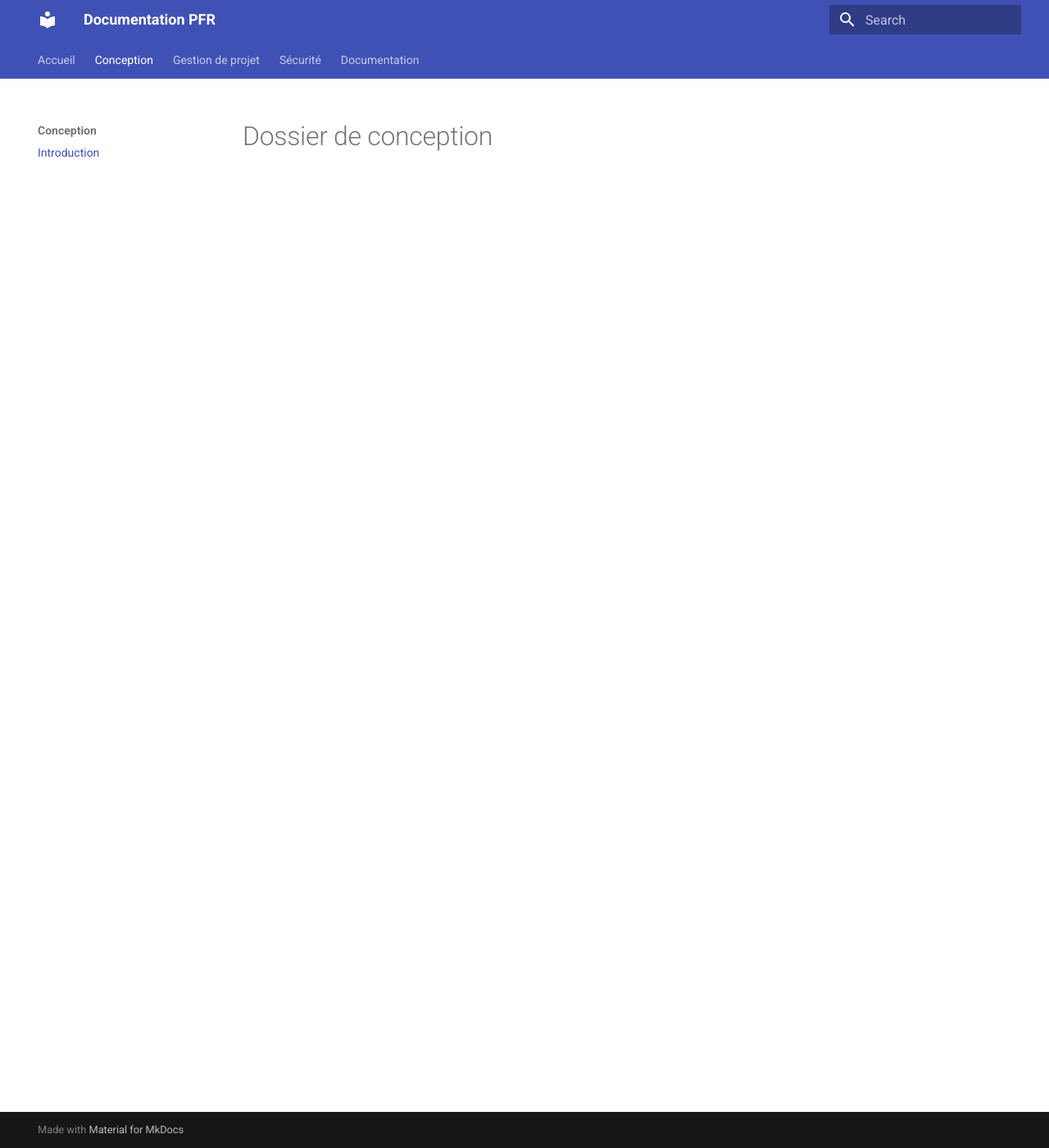
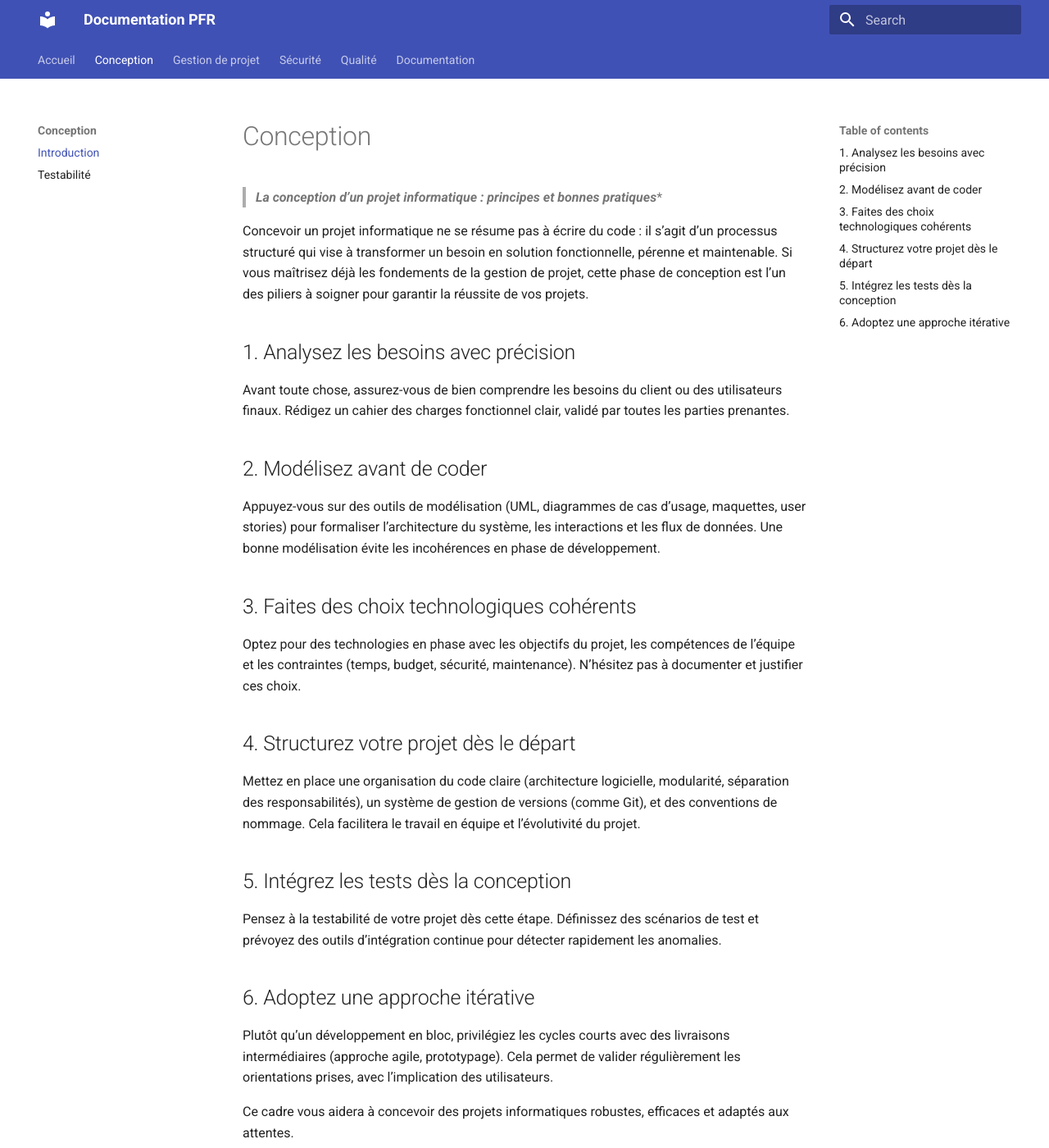
Before and after one commit to agnesNeedemand/projet-fil-rouge, an MkDocs documentation site: the page built from docs/conception/index.md, in a window 1280 px wide and 1400 px high. Shown: the whole window at 82% size. Built offline with MkDocs 1.6.1 and Material for MkDocs 9.7.7, drawn with Linux system fonts in a browser that asks for light colours.

Commit message:
add qualite

```diff
--- a/docs/conception/index.md
+++ b/docs/conception/index.md
@@ -1 +1,31 @@
-# Dossier de conception
+# Conception
+
+> ***La conception d’un projet informatique : principes et bonnes pratiques****
+
+Concevoir un projet informatique ne se résume pas à écrire du code : il s’agit d’un processus structuré qui vise à transformer un besoin en solution fonctionnelle, pérenne et maintenable. Si vous maîtrisez déjà les fondements de la gestion de projet, cette phase de conception est l’un des piliers à soigner pour garantir la réussite de vos projets.
+
+## 1. Analysez les besoins avec précision
+
+Avant toute chose, assurez-vous de bien comprendre les besoins du client ou des utilisateurs finaux. Rédigez un cahier des charges fonctionnel clair, validé par toutes les parties prenantes.
+
+## 2. Modélisez avant de coder
+
+Appuyez-vous sur des outils de modélisation (UML, diagrammes de cas d’usage, maquettes, user stories) pour formaliser l’architecture du système, les interactions et les flux de données. Une bonne modélisation évite les incohérences en phase de développement.
+
+## 3. Faites des choix technologiques cohérents
+
+Optez pour des technologies en phase avec les objectifs du projet, les compétences de l’équipe et les contraintes (temps, budget, sécurité, maintenance). N’hésitez pas à documenter et justifier ces choix.
+
+## 4. Structurez votre projet dès le départ
+
+Mettez en place une organisation du code claire (architecture logicielle, modularité, séparation des responsabilités), un système de gestion de versions (comme Git), et des conventions de nommage. Cela facilitera le travail en équipe et l’évolutivité du projet.
+
+## 5. Intégrez les tests dès la conception
+
+Pensez à la testabilité de votre projet dès cette étape. Définissez des scénarios de test et prévoyez des outils d’intégration continue pour détecter rapidement les anomalies.
+
+## 6. Adoptez une approche itérative
+
+Plutôt qu’un développement en bloc, privilégiez les cycles courts avec des livraisons intermédiaires (approche agile, prototypage). Cela permet de valider régulièrement les orientations prises, avec l’implication des utilisateurs.
+
+Ce cadre vous aidera à concevoir des projets informatiques robustes, efficaces et adaptés aux attentes.
--- /dev/null
+++ b/docs/gestion/sprint.md
@@ -0,0 +1,68 @@
+# Qu’est-ce qu’un sprint ?
+
+Un sprint est une itération de travail courte, limitée dans le temps, généralement de 1 à 4 semaines, au cours de laquelle une équipe développe un ensemble de fonctionnalités ou produit un incrément de produit fonctionnel.
+
+## 🧩 Fonctionnement d’un sprint – Étape par étape
+
+1. Sprint Planning (Planification du sprint)
+
+Avant le début du sprint :
+
+L’équipe sélectionne des éléments du Product Backlog (liste des tâches/fonctionnalités à réaliser).
+
+Elle les transforme en Sprint Backlog (liste des tâches à accomplir durant le sprint).
+
+Les objectifs du sprint sont fixés (ex : « permettre à l’utilisateur de créer un compte »).
+
+2. Sprint en cours (Développement)
+
+Pendant le sprint :
+
+L’équipe travaille quotidiennement sur les tâches prévues.
+
+Il n’y a pas de changement de périmètre : ce qui a été prévu dans le sprint reste fixe.
+
+Chaque jour a lieu un Daily Scrum (stand-up meeting) de 15 minutes où l’équipe répond à 3 questions :
+
+- Qu’ai-je fait hier ?
+- Que vais-je faire aujourd’hui ?
+- Ai-je rencontré des obstacles ?
+
+3. Sprint Review (Revue du sprint)
+
+À la fin du sprint :
+- L’équipe présente le travail accompli (démo).
+- Les parties prenantes (clients, PO, etc.) donnent leur avis.
+- Le produit est potentiellement livrable (increment).
+
+4. Sprint Retrospective (Rétrospective)
+
+Après la revue :
+
+L’équipe discute de ce qui a bien ou mal fonctionné.
+
+Des améliorations sont identifiées pour les prochains sprints.
+
+## 🎯 Objectifs d’un sprint
+
+Livrer un produit fonctionnel rapidement.
+
+Obtenir des retours rapides pour s’adapter au changement.
+
+Favoriser l’amélioration continue.
+
+Assurer une transparence et une collaboration étroite dans l’équipe.
+
+## 🔧 Exemple concret :
+
+Projet : Création d’un site e-commerce
+
+> Sprint 1 (2 semaines) : Authentification utilisateur
+
+> Sprint 2 : Catalogue produits
+
+> Sprint 3 : Panier d’achat
+
+> Sprint 4 : Paiement sécurisé
+
+Chaque sprint livre une brique utilisable du produit final.
--- /dev/null
+++ b/docs/qualite/index.md
@@ -0,0 +1,54 @@
+# Critères de qualité
+
+***Qu’est-ce qu’un projet informatique de qualité ?***
+
+La qualité d’un projet informatique ne se limite pas à son bon fonctionnement. Elle englobe un ensemble de critères techniques, méthodologiques et humains qui garantissent la fiabilité, la maintenabilité et la satisfaction du client.
+
+## 1. La qualité du code
+
+La première pierre d’un projet informatique de qualité repose sur un code source propre, lisible et maintenable. Un code de qualité respecte plusieurs principes fondamentaux :
+
+* **Lisibilité** : Le code doit être compréhensible non seulement pour son auteur, mais aussi pour toute personne amenée à le relire ou le maintenir.
+* **Modularité** : Il doit être structuré en modules ou fonctions clairs, réutilisables et testables.
+* **Simplicité** : Un code simple est souvent plus robuste. Évitez la complexité inutile.
+* **Documentation** : Des commentaires clairs et une documentation à jour facilitent la compréhension et la maintenance du projet.
+
+Un code bien écrit réduit considérablement les risques d’erreurs et permet une évolution plus aisée de l’application.
+
+## 2. Les tests logiciels
+
+Les tests sont un pilier incontournable de la qualité. Ils permettent de détecter les bugs avant que le produit n’atteigne l’utilisateur final. Il existe plusieurs types de tests, chacun ayant un rôle spécifique :
+
+* **Tests unitaires** : Vérifient le bon fonctionnement de chaque composant isolément.
+* **Tests d’intégration** : Valident la communication entre les différents modules.
+* **Tests fonctionnels** : S’assurent que le système répond aux exigences métiers.
+* **Tests de performance et de charge** : Mesurent la robustesse de l’application dans des conditions réelles.
+
+La mise en place d’une stratégie de tests automatisés est un gage de sérieux et de professionnalisme. Elle garantit une régression minimale à chaque mise à jour.
+
+## 3. Le respect des normes et des bonnes pratiques
+
+Respecter les standards de développement et les normes de sécurité permet d’assurer une cohérence et une fiabilité accrues du projet :
+
+* **Normes de codage** : Chaque langage possède ses conventions (comme PEP8 pour Python ou PSR pour PHP). Les suivre améliore la collaboration entre les développeurs.
+* **Sécurité** : Intégrer dès le départ les bonnes pratiques de cybersécurité protège les données des utilisateurs et la réputation du produit.
+* **Méthodologies de gestion** : L’adoption de méthodologies comme Agile ou DevOps favorise une meilleure organisation, une transparence accrue et une réactivité face aux changements.
+
+### **4. La satisfaction du client**
+
+Un projet informatique de qualité vise avant tout à répondre aux besoins du client. Pour cela, il est essentiel de :
+
+* **Bien comprendre les attentes** en amont et les reformuler clairement.
+* **Impliquer le client** tout au long du cycle de développement pour valider les choix fonctionnels et techniques.
+* **Livrer dans les temps**, avec un produit stable, documenté et facile à utiliser.
+* **Assurer un suivi post-livraison**, incluant support et maintenance.
+
+La qualité perçue par le client repose autant sur la performance du logiciel que sur la relation de confiance et la transparence que vous aurez su établir.
+
+---
+
+## **Conclusion**
+
+La qualité d’un projet informatique résulte d’un ensemble de bonnes pratiques techniques, méthodologiques et humaines. Un code bien structuré, des tests rigoureux, le respect des normes et une communication fluide avec le client sont autant d’éléments qui contribuent à un projet réussi. En visant l’excellence à chaque étape, vous vous assurez non seulement la satisfaction du client, mais aussi la pérennité de votre solution dans le temps.
+
+Souhaitez-vous que je transforme cet article en version PDF ou PowerPoint ?
--- /dev/null
+++ b/docs/qualite/tests.md
@@ -0,0 +1,72 @@
+# les différents types de tests
+
+## 1. Les tests unitaires
+
+Objectif : Vérifier qu’une fonction ou une méthode isolée fonctionne correctement.
+
+Ce sont les tests les plus proches du code source.
+
+Ils sont généralement écrits par le développeur lui-même.
+
+Exemple : tester qu’une fonction de calcul de la TVA retourne bien le résultat attendu pour une valeur donnée.
+
+Outils courants :
+- Python : unittest, pytest
+- Java : JUnit
+- JavaScript : Jest
+- PHP : PHPUnit, Pest
+
+🧠 Bon à savoir : Les tests unitaires doivent être nombreux, rapides et exécutés souvent. Ils ne testent qu'une petite partie de code. (D'où le mot unitaire)
+
+## 2. Les tests d'intégration
+
+Objectif : Vérifier que plusieurs modules fonctionnent correctement ensemble.
+
+- Ils permettent de tester les interactions entre composants : base de données, API, services...
+
+- Exemple : tester qu’une commande est bien enregistrée en base après validation par le client.
+
+Quand les utiliser ? Une fois que vos modules sont testés unitairement, vous voulez vous assurer que leur assemblage ne crée pas de dysfonctionnement.
+
+## 3. Les tests fonctionnels
+
+Objectif : Vérifier que le logiciel respecte les exigences fonctionnelles définies par le client.
+
+Ils s’effectuent souvent à partir d’un cahier des charges ou d’un backlog Agile.
+
+Exemple : “Un utilisateur non connecté ne peut pas accéder à la page de profil.”
+
+Ces tests peuvent être automatisés ou réalisés manuellement.
+
+## 3. Les tests d’acceptation
+
+Objectif : Permettre au client ou utilisateur final de valider que l’application répond bien à ses besoins.
+
+Ils sont souvent préparés avec ou par le **client**.
+
+Ils se basent sur des scénarios métier concrets.
+
+Exemple : “Créer une commande avec trois produits et vérifier que le total est bien calculé avec la remise.”
+
+Ils marquent souvent la fin d’un [sprint]('./gestion/sprint.md') ou d’un projet.
+
+## 4. tests exploratoires
+
+Les tests exploratoires sont une forme de test non scripté, où le testeur explore librement l’application pour détecter des comportements inattendus, des erreurs ou des incohérences.
+
+👉 Le principe est simple :
+Le testeur utilise l'application comme un utilisateur réel, mais avec un regard critique et une attention particulière à ce qui pourrait mal fonctionner.
+
+🎯 Objectif
+- Trouver des bugs que les tests automatisés ou unitaires ne couvrent pas
+- Observer le système dans son ensemble
+- Tester les scénarios imprévus ou atypiques
+
+🧠 Qui fait ces tests ?
+
+- Le plus souvent : les développeurs, les testeurs ou les utilisateurs finaux
+- Parfois, le client peut y participer, mais ce n’est pas le but premier
+
+C’est une démarche plus intuitive que formelle. Le testeur n’a pas un plan détaillé, mais une charte d’exploration ou un objectif comme :
+
+> “Tester ce qui se passe quand un utilisateur entre une date invalide dans le formulaire de réservation.”
--- a/mkdocs.yml
+++ b/mkdocs.yml
@@ -4,16 +4,21 @@ theme:
   features:
     - navigation.tabs
     - navigation.sections
-
 nav:
   - Accueil: index.md
   - Conception:
     - Introduction: conception/index.md
+    - Testabilité: conception/test.md
   - Gestion de projet:
     - Introduction: gestion/index.md
     - Versioning: gestion/git.md
+    - gestion/sprint.md
   - Sécurité:
     - Checklist: securite/index.md
+    - Danger des dépendances: securite/dependances.md
+  - Qualité:
+    - Introduction: qualite/index.md
+    - Testabilité: qualite/tests.md
   - Documentation:
     - Introduction: documentation/index.md
     - Documentation API: documentation/api.md
```
Also changed, not shown: docs/MkDocs.md (+56 -0 lines), docs/conception/test.md (added, +80 -0 lines), docs/index.md (+8 -0 lines), docs/securite/dependances.md (added, +19 -0 lines), docs/securite/index.md (+8 -2 lines), docs/securite/protection.md (added, +7 -0 lines).
